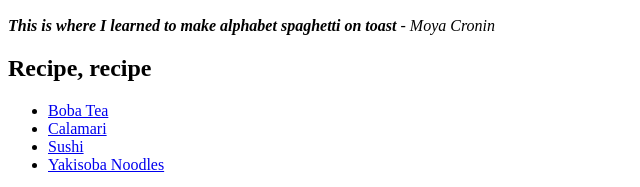
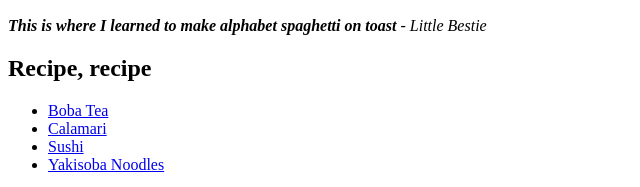
Before and after one commit to jakequi/odin-recipes, a plain HTML site: page index.html in a window 1280 px wide. Shown: the part 512-699 px from the top of the page, 0-640 px from the left. Drawn offline with Linux system fonts and the light colour scheme.

Commit message:
Added anonymity

```diff
--- a/index.html
+++ b/index.html
@@ -9,7 +9,7 @@
     <body>
         <h1>Odin Recipes</h1>
         <img src="./images/moys-munch.jpg" alt="Cutie" height="429" width="251">
-        <p><em><strong>This is where I learned to make alphabet spaghetti on toast</strong> - Moya Cronin</em></p>
+        <p><em><strong>This is where I learned to make alphabet spaghetti on toast</strong> - Little Bestie</em></p>
         <h2>Recipe, recipe</h2>
         <ul>
             <li><a href="./recipes/boba-tea.html">Boba Tea</a></li>
```
